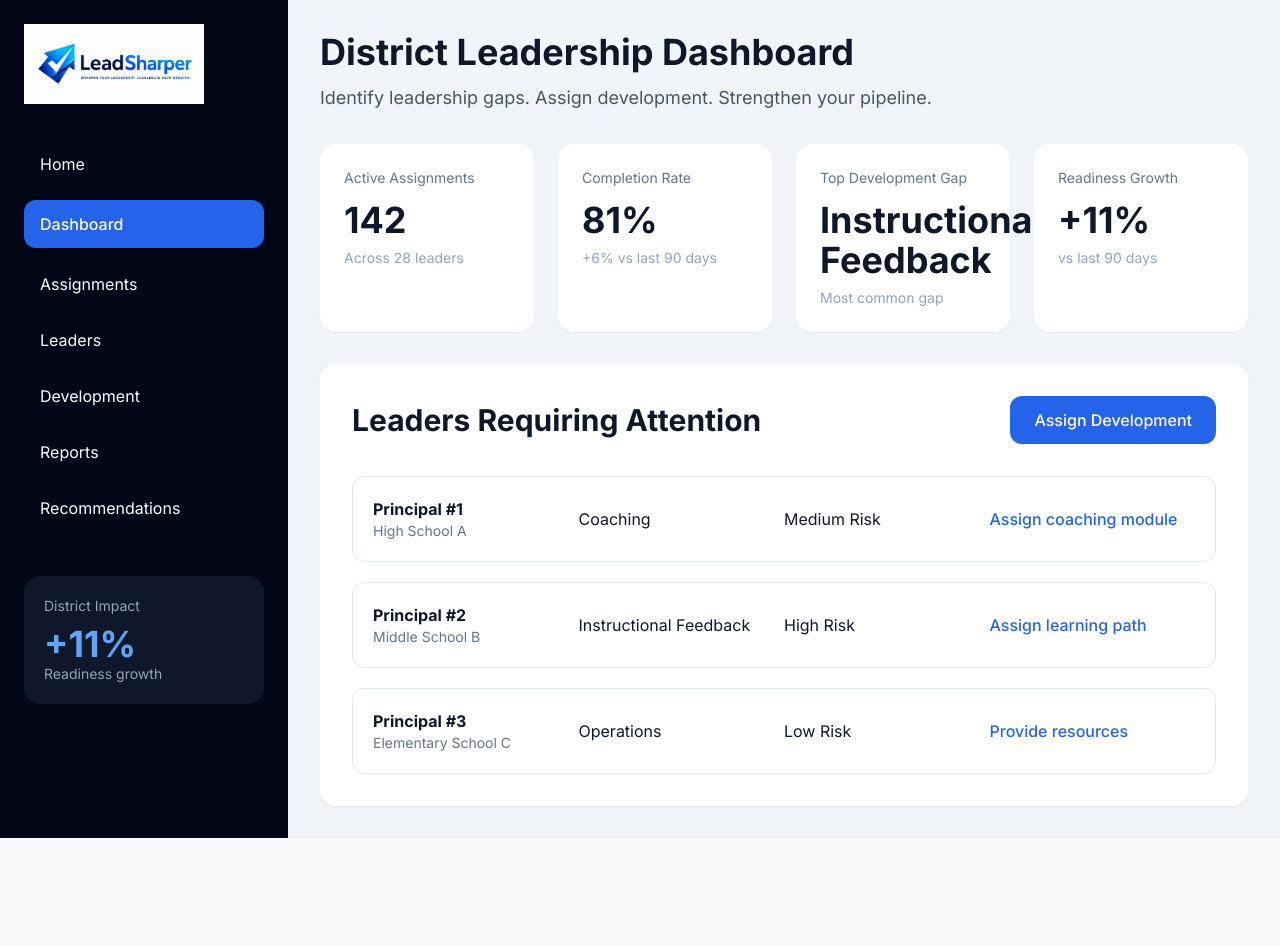
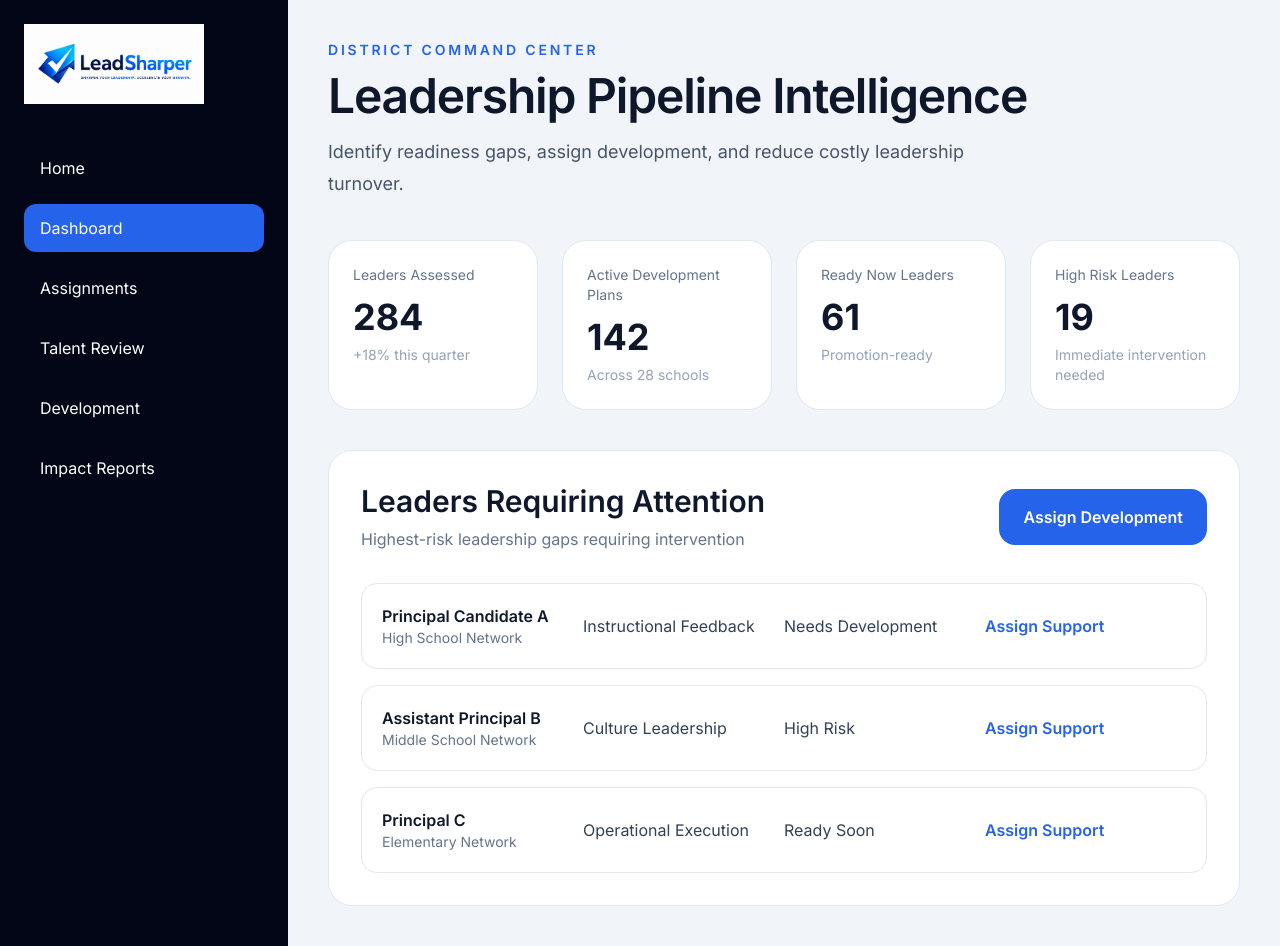
Before and after one commit to jmarc296-jpg/instructional-leadership-practice, a Next.js app: page /district in a window 1280 px wide. Before the commit the page ends 838 px from the top, so only its background shows below. Built offline with nearby package versions, Linux system fonts and the light colour scheme.

Commit message:
District dashboard polish pass

```diff
--- a/app/district/page.tsx
+++ b/app/district/page.tsx
@@ -1,153 +1,172 @@
 const metrics = [
   {
-    label: "Active Assignments",
-    value: "142",
-    subtext: "Across 28 leaders"
+    label: "Leaders Assessed",
+    value: "284",
+    subtext: "+18% this quarter"
   },
   {
-    label: "Completion Rate",
-    value: "81%",
-    subtext: "+6% vs last 90 days"
+    label: "Active Development Plans",
+    value: "142",
+    subtext: "Across 28 schools"
   },
   {
-    label: "Top Development Gap",
-    value: "Instructional Feedback",
-    subtext: "Most common gap"
+    label: "Ready Now Leaders",
+    value: "61",
+    subtext: "Promotion-ready"
   },
   {
-    label: "Readiness Growth",
-    value: "+11%",
-    subtext: "vs last 90 days"
+    label: "High Risk Leaders",
+    value: "19",
+    subtext: "Immediate intervention needed"
   }
 ]
 
 const leaders = [
   {
-    name: "Principal #1",
-    school: "High School A",
-    focus: "Coaching",
-    risk: "Medium Risk",
-    action: "Assign coaching module"
+    name: "Principal Candidate A",
+    school: "High School Network",
+    gap: "Instructional Feedback",
+    status: "Needs Development"
   },
   {
-    name: "Principal #2",
-    school: "Middle School B",
-    focus: "Instructional Feedback",
-    risk: "High Risk",
-    action: "Assign learning path"
+    name: "Assistant Principal B",
+    school: "Middle School Network",
+    gap: "Culture Leadership",
+    status: "High Risk"
   },
   {
-    name: "Principal #3",
-    school: "Elementary School C",
-    focus: "Operations",
-    risk: "Low Risk",
-    action: "Provide resources"
+    name: "Principal C",
+    school: "Elementary Network",
+    gap: "Operational Execution",
+    status: "Ready Soon"
   }
 ]
 
 export default function DistrictPage() {
   return (
     <main className="min-h-screen bg-slate-100 flex">
+
       <aside className="w-72 bg-slate-950 text-white min-h-screen p-6">
-        <a href="/" className="mb-10 block">
+        <a href="/" className="block mb-10">
           <img
             src="/logo.png"
             alt="LeadSharper"
-            className="w-full max-w-[180px] cursor-pointer"
+            className="w-full max-w-[180px]"
           />
         </a>
 
-        <div className="space-y-4">
-          <a href="/" className="block px-4 py-2 hover:text-blue-300">
+        <div className="space-y-3">
+          <a href="/" className="block px-4 py-3 rounded-xl hover:bg-slate-800">
             Home
           </a>
 
-          <a href="/district" className="block rounded-xl bg-blue-600 px-4 py-3 font-medium">
+          <a href="/district" className="block px-4 py-3 rounded-xl bg-blue-600">
             Dashboard
           </a>
 
-          <a href="/assignments" className="block px-4 py-2 hover:text-blue-300">
+          <a href="/assignments" className="block px-4 py-3 rounded-xl hover:bg-slate-800">
             Assignments
           </a>
 
-          <a href="/talent-review" className="block px-4 py-2 hover:text-blue-300">
-            Leaders
+          <a href="/talent-review" className="block px-4 py-3 rounded-xl hover:bg-slate-800">
+            Talent Review
           </a>
 
-          <a href="/leader-learning-hub" className="block px-4 py-2 hover:text-blue-300">
+          <a href="/leader-learning-hub" className="block px-4 py-3 rounded-xl hover:bg-slate-800">
             Development
           </a>
 
-          <a href="/impact-dashboard" className="block px-4 py-2 hover:text-blue-300">
-            Reports
+          <a href="/impact-dashboard" className="block px-4 py-3 rounded-xl hover:bg-slate-800">
+            Impact Reports
           </a>
-
-          <a href="/recommendations" className="block px-4 py-2 hover:text-blue-300">
-            Recommendations
-          </a>
-        </div>
-
-        <div className="mt-12 rounded-2xl bg-slate-900 p-5">
-          <p className="text-sm text-slate-400">District Impact</p>
-          <p className="mt-2 text-4xl font-bold text-blue-400">+11%</p>
-          <p className="text-sm text-slate-400">Readiness growth</p>
         </div>
       </aside>
 
-      <section className="flex-1 p-8">
-        <div className="mb-8">
-          <h1 className="text-4xl font-bold text-slate-900">
-            District Leadership Dashboard
+      <section className="flex-1 p-10">
+        <div className="mb-10">
+          <p className="text-sm font-semibold uppercase tracking-[0.2em] text-blue-600">
+            District Command Center
+          </p>
+
+          <h1 className="mt-3 text-5xl font-semibold text-slate-900 tracking-tight">
+            Leadership Pipeline Intelligence
           </h1>
 
-          <p className="mt-3 text-lg text-slate-600">
-            Identify leadership gaps. Assign development. Strengthen your pipeline.
+          <p className="mt-4 text-lg text-slate-600 max-w-2xl leading-8">
+            Identify readiness gaps, assign development, and reduce costly leadership turnover.
           </p>
         </div>
 
-        <div className="grid grid-cols-4 gap-6 mb-8">
+        <div className="grid grid-cols-4 gap-6 mb-10">
           {metrics.map((metric) => (
-            <div key={metric.label} className="rounded-2xl bg-white p-6 shadow-sm">
-              <p className="text-sm text-slate-500">{metric.label}</p>
+            <div
+              key={metric.label}
+              className="rounded-3xl bg-white p-6 border border-slate-200"
+            >
+              <p className="text-sm text-slate-500">
+                {metric.label}
+              </p>
+
               <h2 className="mt-3 text-4xl font-bold text-slate-900">
                 {metric.value}
               </h2>
-              <p className="mt-2 text-sm text-slate-400">{metric.subtext}</p>
+
+              <p className="mt-2 text-sm text-slate-400">
+                {metric.subtext}
+              </p>
             </div>
           ))}
         </div>
 
-        <div className="rounded-2xl bg-white p-8 shadow-sm">
-          <div className="flex items-center justify-between mb-8">
-            <h2 className="text-3xl font-bold text-slate-900">
-              Leaders Requiring Attention
-            </h2>
+        <div className="rounded-3xl bg-white border border-slate-200 p-8">
+          <div className="flex justify-between items-center mb-8">
+            <div>
+              <h2 className="text-3xl font-semibold text-slate-900">
+                Leaders Requiring Attention
+              </h2>
+
+              <p className="mt-2 text-slate-500">
+                Highest-risk leadership gaps requiring intervention
+              </p>
+            </div>
 
             <a
               href="/assignments"
-              className="rounded-xl bg-blue-600 px-6 py-3 text-white font-medium"
+              className="rounded-2xl bg-blue-600 px-6 py-4 text-white font-semibold"
             >
               Assign Development
             </a>
           </div>
 
-          <div className="space-y-5">
+          <div className="space-y-4">
             {leaders.map((leader) => (
               <div
                 key={leader.name}
-                className="grid grid-cols-4 items-center rounded-xl border border-slate-200 p-5"
+                className="grid grid-cols-4 items-center rounded-2xl border border-slate-200 p-5"
               >
                 <div>
-                  <p className="font-bold text-slate-900">{leader.name}</p>
-                  <p className="text-sm text-slate-500">{leader.school}</p>
+                  <p className="font-semibold text-slate-900">
+                    {leader.name}
+                  </p>
+
+                  <p className="text-sm text-slate-500">
+                    {leader.school}
+                  </p>
                 </div>
 
-                <div>{leader.focus}</div>
+                <div className="text-slate-700">
+                  {leader.gap}
+                </div>
 
-                <div>{leader.risk}</div>
+                <div className="text-slate-700">
+                  {leader.status}
+                </div>
 
-                <a href="/assignments" className="text-blue-600 font-medium">
-                  {leader.action}
+                <a
+                  href="/assignments"
+                  className="text-blue-600 font-semibold"
+                >
+                  Assign Support
                 </a>
               </div>
             ))}
```
